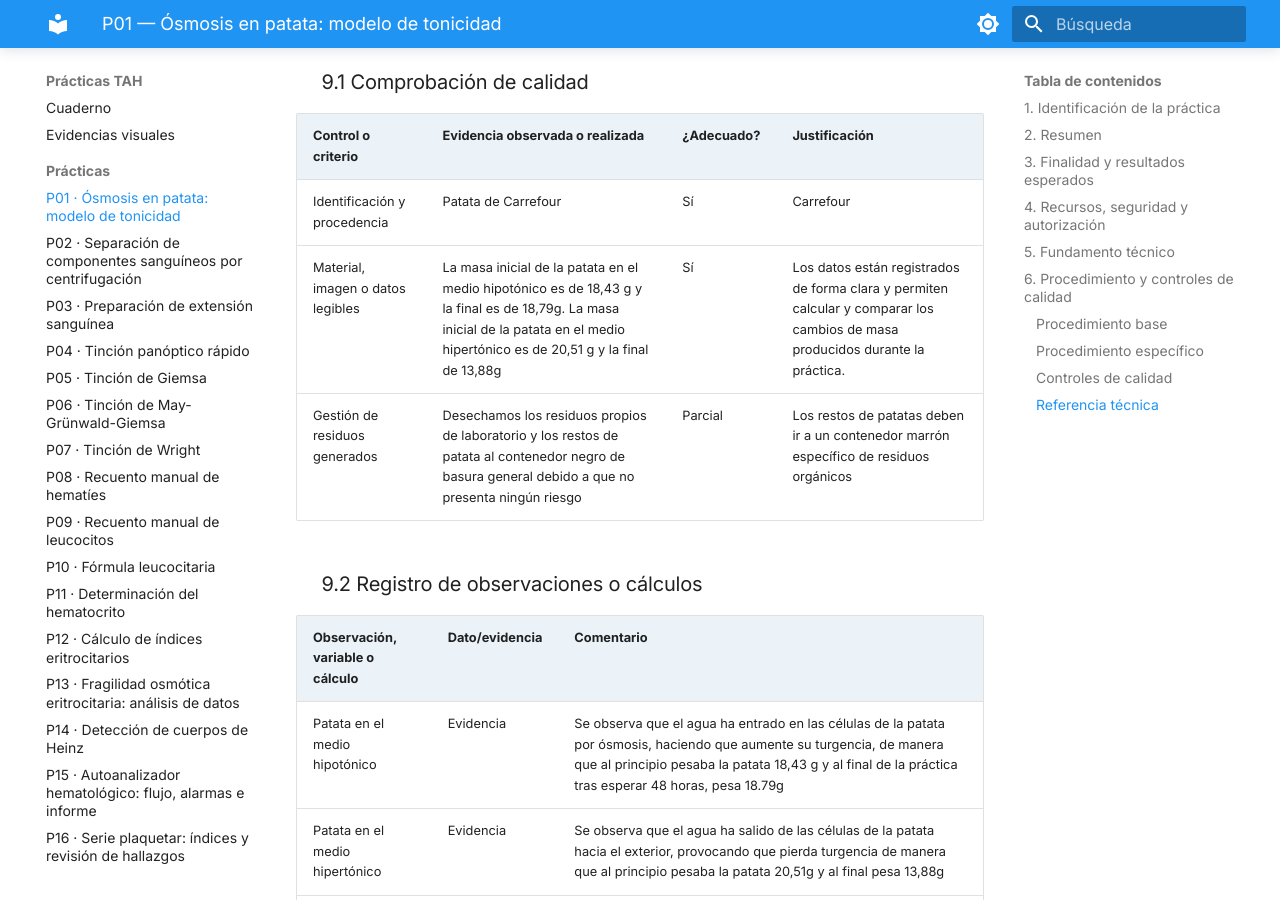
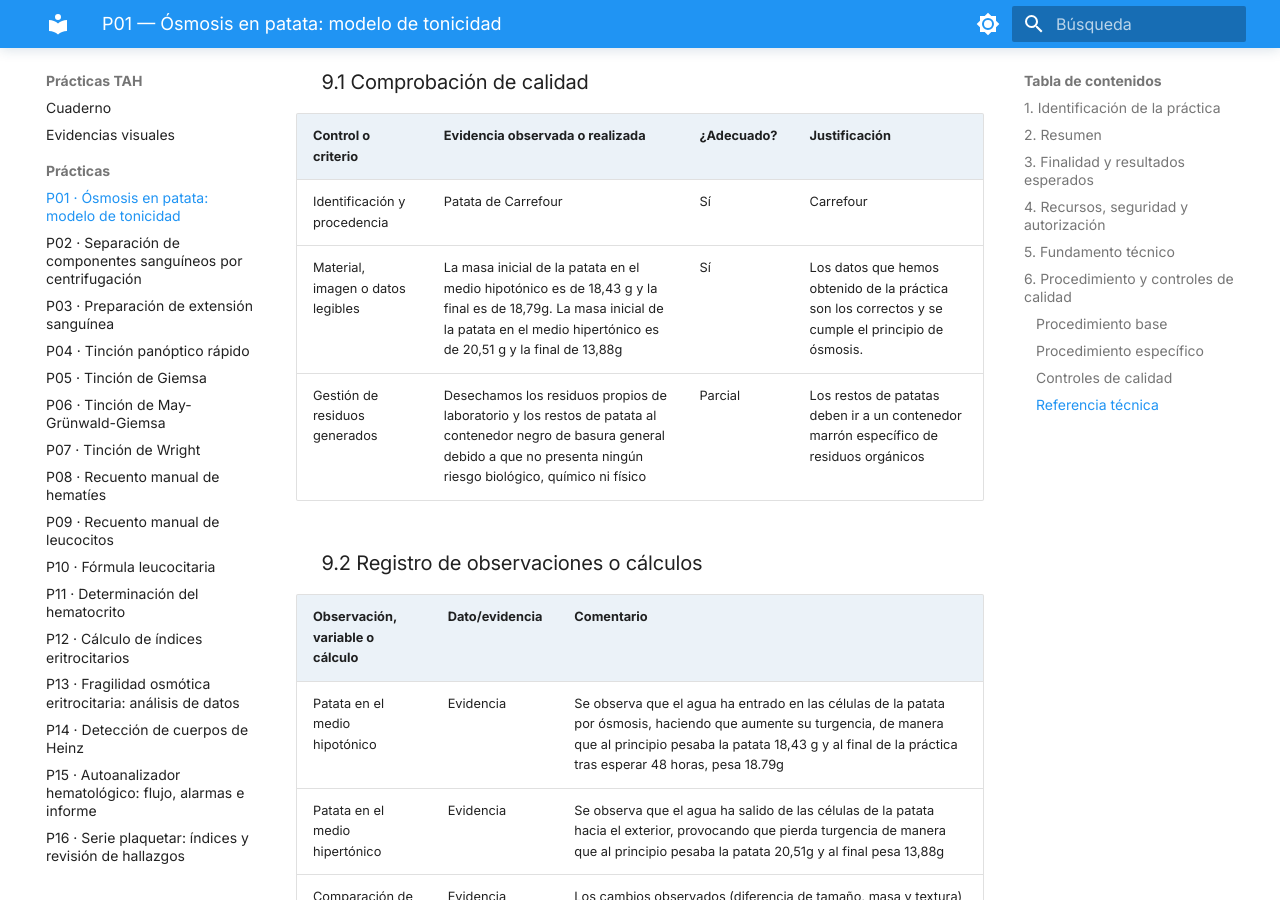
Before and after one commit to PaulaEscobarParra/CUADERNO-PRACTICAS-HEMATOLOGIA---PAULA, an MkDocs documentation site: the page built from docs/practicas-generadas/P01_Osmosis_en_patata_modelo_de_tonicidad.md, in a window 1280 px wide and 900 px high, scrolled down 6112 px. Built offline with MkDocs 1.6.1 and Material for MkDocs 9.7.7, drawn with Linux system fonts in a browser that asks for light colours.

Commit message:
Update P01_Osmosis_en_patata_modelo_de_tonicidad.md

```diff
--- a/docs/practicas-generadas/P01_Osmosis_en_patata_modelo_de_tonicidad.md
+++ b/docs/practicas-generadas/P01_Osmosis_en_patata_modelo_de_tonicidad.md
@@ -136,8 +136,8 @@ Teniendo en cuenta que la ósmosis hace que el agua se desplace de un medio con
 | Control o criterio | Evidencia observada o realizada | ¿Adecuado? | Justificación |
 |---|---|---|---|
 | Identificación y procedencia | Patata de Carrefour | Sí |Carrefour|
-| Material, imagen o datos legibles |La masa inicial de la patata en el medio hipotónico es de 18,43 g y la final es de 18,79g. La masa inicial de la patata en el medio hipertónico es de 20,51 g y la final de 13,88g| Sí |Los datos están registrados de forma clara y permiten calcular y comparar los cambios de masa producidos durante la práctica.|
-| Gestión de residuos generados | Desechamos los residuos propios de laboratorio y los restos de patata al contenedor negro de basura general debido a que no presenta ningún riesgo  |Parcial| Los restos de patatas deben ir a un contenedor marrón específico de residuos orgánicos |
+| Material, imagen o datos legibles |La masa inicial de la patata en el medio hipotónico es de 18,43 g y la final es de 18,79g. La masa inicial de la patata en el medio hipertónico es de 20,51 g y la final de 13,88g| Sí |Los datos que hemos obtenido de la práctica son los correctos y se cumple el principio de ósmosis.|
+| Gestión de residuos generados | Desechamos los residuos propios de laboratorio y los restos de patata al contenedor negro de basura general debido a que no presenta ningún riesgo biológico, químico ni físico |Parcial| Los restos de patatas deben ir a un contenedor marrón específico de residuos orgánicos |
 
 ### 9.2 Registro de observaciones o cálculos
 
```
